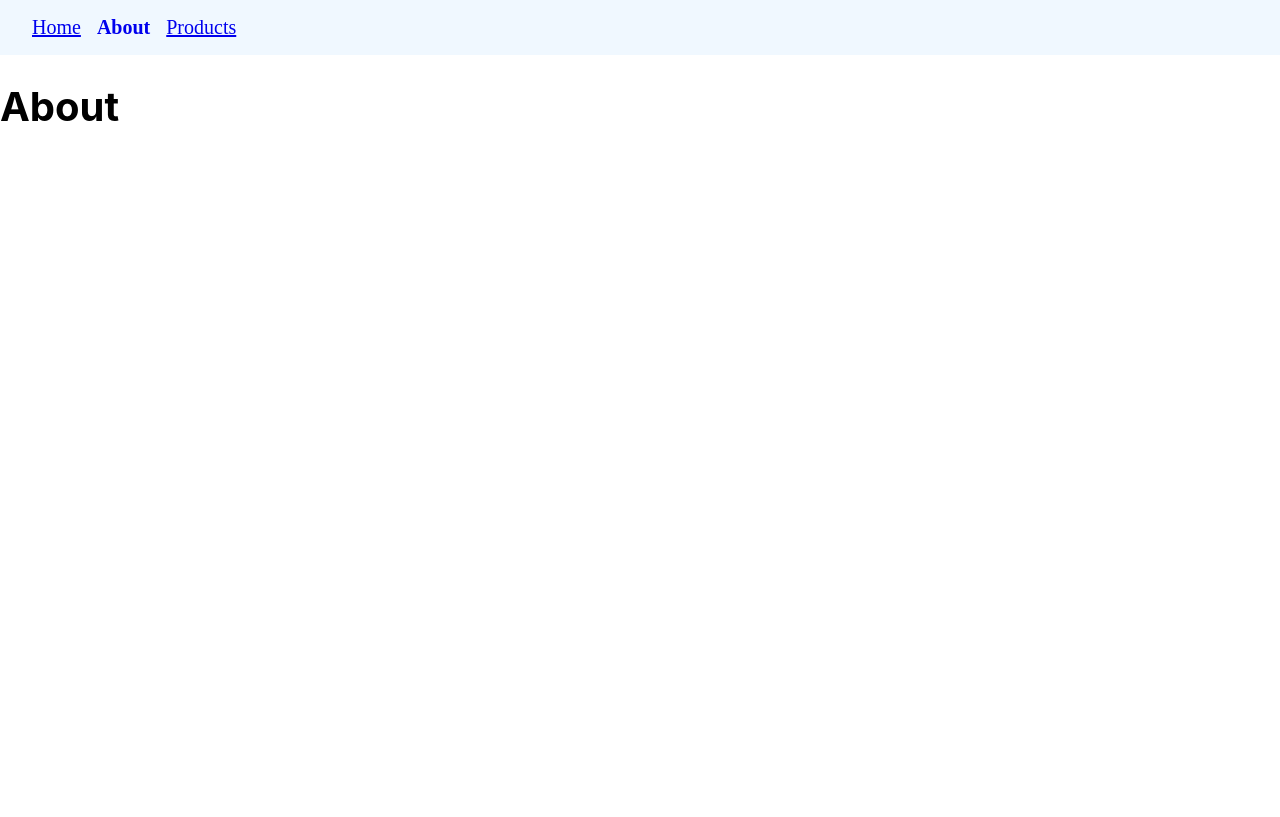
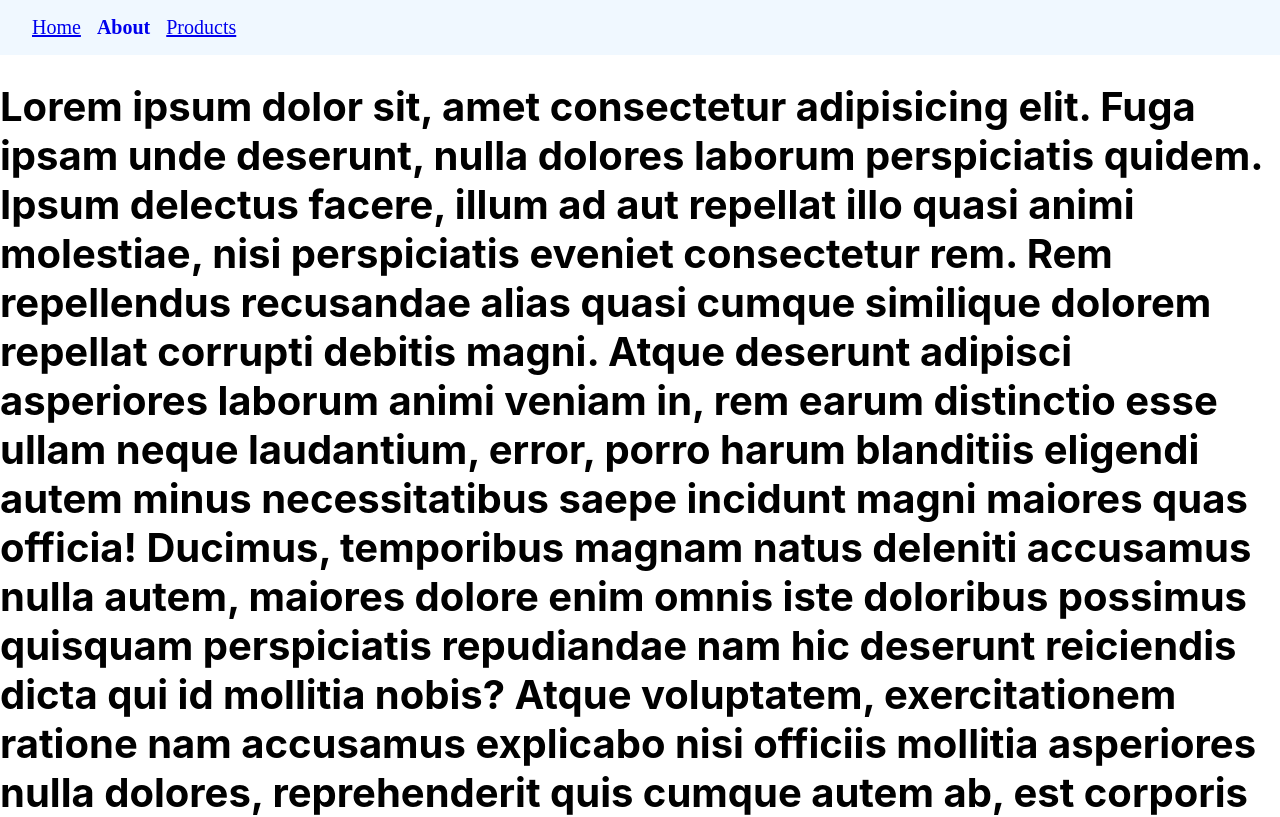
Before and after one commit to DarshVallur/React-Advanced, a React (Create React App) app: page /about in a window 1280 px wide. Shown: the top 817 px of the page. Built offline with nearby package versions, Linux system fonts and the light colour scheme.

Commit message:
Lazy Loading

```diff
--- a/src/components/About.js
+++ b/src/components/About.js
@@ -1,7 +1,64 @@
 import React from 'react';
 
 function About(props) {
-  return <h1>About</h1>;
+  return (
+    <h1>
+      Lorem ipsum dolor sit, amet consectetur adipisicing elit. Fuga ipsam unde
+      deserunt, nulla dolores laborum perspiciatis quidem. Ipsum delectus
+      facere, illum ad aut repellat illo quasi animi molestiae, nisi
+      perspiciatis eveniet consectetur rem. Rem repellendus recusandae alias
+      quasi cumque similique dolorem repellat corrupti debitis magni. Atque
+      deserunt adipisci asperiores laborum animi veniam in, rem earum distinctio
+      esse ullam neque laudantium, error, porro harum blanditiis eligendi autem
+      minus necessitatibus saepe incidunt magni maiores quas officia! Ducimus,
+      temporibus magnam natus deleniti accusamus nulla autem, maiores dolore
+      enim omnis iste doloribus possimus quisquam perspiciatis repudiandae nam
+      hic deserunt reiciendis dicta qui id mollitia nobis? Atque voluptatem,
+      exercitationem ratione nam accusamus explicabo nisi officiis mollitia
+      asperiores nulla dolores, reprehenderit quis cumque autem ab, est corporis
+      non hic assumenda minima porro iusto fuga voluptas! Impedit perspiciatis
+      natus officia atque dolorem, iusto saepe consequatur unde ipsa sit
+      repellat, quae blanditiis rem obcaecati dignissimos, accusantium
+      voluptatem tempora nostrum! Dolorem consequatur quidem, alias, odio,
+      commodi nesciunt officia velit voluptatibus inventore blanditiis facere
+      illum rerum amet mollitia fugiat laborum asperiores sed ab necessitatibus
+      et animi accusantium! Quasi nisi ducimus accusantium exercitationem vel
+      facilis numquam sint ratione maiores voluptatem perspiciatis porro fuga
+      recusandae deleniti eveniet ipsa, distinctio unde doloribus sunt
+      voluptate, a placeat! In delectus cupiditate corrupti minima architecto
+      earum id, quos consequatur dolores perspiciatis expedita rem nulla ipsum
+      sapiente fuga asperiores, quam beatae, reiciendis ipsa qui iusto nesciunt
+      amet similique? Perferendis laborum perspiciatis temporibus excepturi
+      eaque debitis! Quidem est totam nesciunt tenetur possimus quibusdam
+      deleniti molestias itaque quis iste tempora dignissimos dolores sequi
+      cupiditate maiores, neque sunt laboriosam dolore rem? Sapiente, autem
+      molestiae? Iste eius porro impedit a, asperiores assumenda rem, laboriosam
+      quas maiores magni eum mollitia deserunt. Quidem perferendis expedita,
+      architecto illo impedit enim voluptatum eveniet optio explicabo molestias
+      provident placeat magni voluptas delectus voluptates asperiores! Aperiam,
+      asperiores amet aspernatur enim nam obcaecati mollitia perspiciatis!
+      Ducimus deleniti doloremque saepe fugit reprehenderit velit, cumque quo
+      modi aliquam, debitis expedita, nam impedit earum dolore molestias magni
+      sequi at! Maiores dignissimos repellendus quaerat ex mollitia quidem nam
+      nobis? Eaque repudiandae alias hic explicabo animi dolorem sed, dolores
+      maiores aliquid unde a, repellendus mollitia, ut doloremque voluptate.
+      Sint eligendi fugit maiores eum, laborum cumque at nam vel? Adipisci
+      maiores expedita dicta odio eius blanditiis quisquam ut? Hic explicabo
+      libero sit? Ducimus, cumque ab. Dicta vero aperiam hic illo earum. Quo non
+      a sapiente, maiores deleniti repellendus nisi labore sed dolor veritatis
+      vitae beatae aut voluptates. Ullam laboriosam aut, minima sapiente dicta
+      ipsum explicabo reprehenderit eveniet id quis sint unde cumque quae
+      recusandae doloremque, accusantium vel officiis! Dolorum itaque nostrum
+      quas aut magnam sequi sapiente necessitatibus atque repudiandae iste
+      impedit maxime odit laboriosam neque suscipit, illo adipisci reprehenderit
+      magni officia. Corrupti tempore error quae. Nulla impedit omnis earum?
+      Perspiciatis quidem facilis sunt beatae odio, eveniet nulla neque quis
+      consequatur fugiat laudantium non nemo quas aut enim illo culpa. Incidunt
+      nihil corrupti illum tempore saepe nesciunt aut iure, eius odit sapiente
+      tenetur maxime recusandae ad, sed eligendi dolorum excepturi. Ipsum ex
+      neque consequuntur animi!
+    </h1>
+  );
 }
 
 export default About;
```
